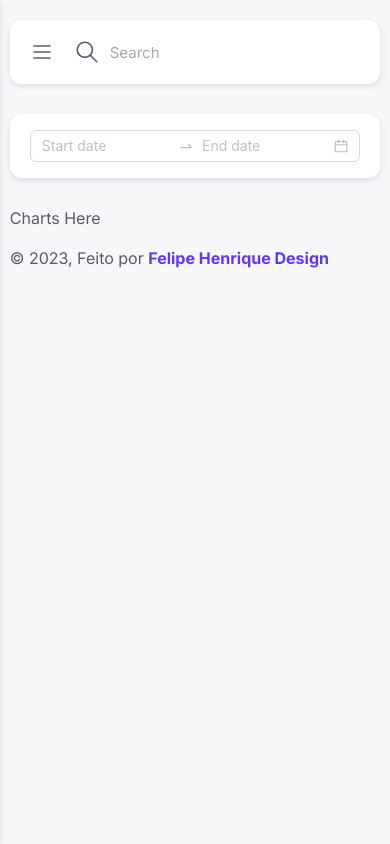
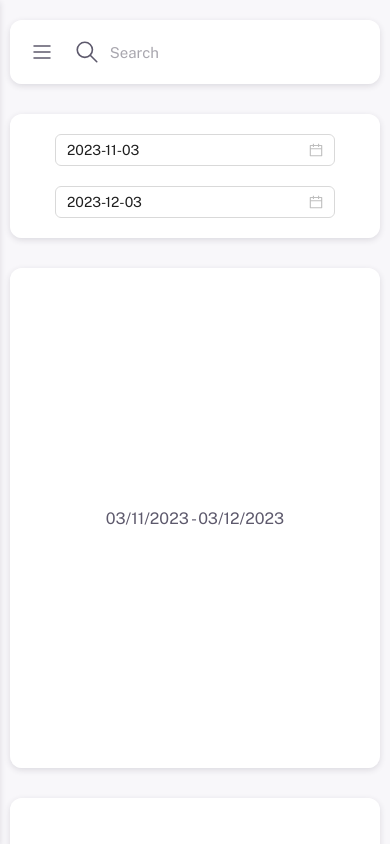
Before and after one commit to VictorBasso36/UI-UX-Dashboard-Next14, a Next.js app: page /Dashboard/Home in a window 390 px wide. Built offline with nearby package versions, Linux system fonts and the light colour scheme.

Commit message:
add items

```diff
--- a/app/Dashboard/Home/Home.module.css
+++ b/app/Dashboard/Home/Home.module.css
@@ -12,7 +12,166 @@
     padding-right: 20px;
     margin-top: 20px;
     display: flex;
+    flex-wrap: wrap;
     justify-content: center;
     align-items: center;
     margin-bottom: 30px;
 }
+
+
+.startDate{
+    min-width: 280px;
+    margin-right: 20px;
+}
+
+
+.endDate{
+    min-width: 280px;
+}
+
+.ChartsHere{
+    display: grid;
+    grid-template-columns: 1fr;
+    grid-template-rows: repeat(4, 1fr);
+    grid-column-gap: 0px;
+    grid-row-gap: 0px;
+}
+
+.chartBg{
+    background-color: var(--mainBackgroundColor);
+    box-shadow: var(--mainBoxShadown);
+    height: 500px;
+    border-radius: var(--border-radius);
+}
+
+
+.grid1{
+    display: grid;
+    grid-template-columns: repeat(2, 1fr);
+    grid-template-rows: 1fr;
+    grid-column-gap: 30px;
+    grid-row-gap: 30px;
+    margin-bottom: 30px;
+
+}
+
+.grid2{
+    display: grid;
+    grid-template-columns: 1fr;
+    grid-template-rows: 1fr;
+    grid-column-gap: 30px;
+    grid-row-gap: 30px;
+    margin-bottom: 30px;
+}
+
+.grid3{
+    display: grid;
+    grid-template-columns: 1.4fr 1fr;
+    grid-template-rows: 1fr;
+    grid-column-gap: 30px;
+    grid-row-gap: 30px;
+    margin-bottom: 30px;
+}
+
+.grid4{
+    display: grid;
+    grid-template-columns: repeat(2, 1fr);
+    grid-template-rows: 1fr;
+    grid-column-gap: 30px;
+    grid-row-gap: 30px;
+    margin-bottom: 30px;
+}
+
+
+
+@media screen and (max-width: 1150px){
+    .startDate{
+        margin-right: 0px;
+        margin-bottom: 20px;
+    }
+
+    .DataFilter{
+        width: 100%;
+        background-color: var(--mainBackgroundColor);
+        box-shadow: var(--mainBoxShadown);
+        border-radius: var(--border-radius);
+        height: unset;
+        padding-left: 20px;
+        padding-right: 20px;
+        padding-top: 20px;
+        padding-bottom: 20px;
+        margin-top: 20px;
+        display: flex;
+        flex-direction: column;
+        justify-content: center;
+        align-items: center;
+        margin-bottom: 30px;
+    }
+
+    .ChartsHere{
+        display: flex;
+        flex-direction: column;
+        grid-template-columns: unsetr;
+        grid-template-rows: unset;
+        grid-column-gap: unset;
+        grid-row-gap: unset;
+    }
+
+
+    .grid1{
+        display: flex;
+        flex-direction: column;
+        grid-template-columns: unset;
+        grid-template-rows: unset;
+        grid-column-gap: unset;
+        grid-row-gap: unset;
+        margin-bottom: 30px;
+
+    }
+
+    .grid1 .chartBg:last-child{
+        margin-top: 30px;
+    }
+
+    .grid2{
+        display: flex;
+        flex-direction: column;
+        grid-template-columns: unset;
+        grid-template-rows: unset;
+        grid-column-gap: unset;
+        grid-row-gap: unset;
+        margin-bottom: 30px;
+    }
+
+    .grid2 .chartBg:last-child{
+        margin-top: 30px;
+    }
+
+    .grid3{
+        display: flex;
+        flex-direction: column;
+        grid-template-columns: unset;
+        grid-template-rows: unset;
+        grid-column-gap: unset;
+        grid-row-gap: unset;
+        margin-bottom: 30px;
+    }
+
+    .grid3 .chartBg:last-child{
+        margin-top: 30px;
+    }
+
+    .grid4{
+        display: flex;
+        flex-direction: column;
+        grid-template-columns: unset;
+        grid-template-rows: unset;
+        grid-column-gap: unset;
+        grid-row-gap: unset;
+        margin-bottom: 30px;
+    }
+
+    .grid4 .chartBg:last-child{
+        margin-top: 30px;
+    }
+}
--- /dev/null
+++ b/app/Dashboard/Home/chart1.tsx
@@ -0,0 +1,63 @@
+"use client"
+import React, { useContext } from 'react';
+import Chart from 'react-apexcharts';
+import { DashboardContext } from '../layoutProvider';
+import styles from './Home.module.css';
+import dayjs from 'dayjs';
+
+export default function Chart1() {
+  const { start, end } = DashboardContext();
+
+  // const data = {
+  //   series: [
+  //     { name: 'Net Profit', data: [44, 55, 57, 56, 61, 58, 63, 60, 66] },
+  //     { name: 'Revenue', data: [76, 85, 101, 98, 87, 105, 91, 114, 94] },
+  //     { name: 'Free Cash Flow', data: [35, 41, 36, 26, 45, 48, 52, 53, 41] },
+  //   ],
+  //   options: {
+  //     chart: {
+  //       type: 'bar' as const,
+  //       height: 350,
+  //     },
+  //     plotOptions: {
+  //       bar: {
+  //         horizontal: false,
+  //         columnWidth: '55%',
+  //         endingShape: 'rounded',
+  //       },
+  //     },
+  //     dataLabels: {
+  //       enabled: false,
+  //     },
+  //     stroke: {
+  //       show: true,
+  //       width: 2,
+  //       colors: ['transparent'],
+  //     },
+  //     xaxis: {
+  //       categories: ['Feb', 'Mar', 'Apr', 'May', 'Jun', 'Jul', 'Aug', 'Sep', 'Oct'],
+  //     },
+  //     fill: {
+  //       opacity: 1,
+  //     },
+  //     tooltip: {
+  //       y: {
+  //         formatter: function (val: number) {
+  //           return '$ ' + val + ' thousands';
+  //         },
+  //       },
+  //     },
+  //   },
+  // };
+
+  return (
+    <section className={styles.main} style={{
+      width: '100%', height: '100%', display: 'flex', justifyContent: 'center', alignItems: 'center'
+    }}>
+      {/* <Chart options={data.options} series={data.series} type="bar" height={350} /> */}
+
+      {start && dayjs(start).format('DD/MM/YYYY')} {' -  '}
+      {end && dayjs(end).format('DD/MM/YYYY')}
+    </section>
+  );
+}
--- a/app/Dashboard/Home/page.tsx
+++ b/app/Dashboard/Home/page.tsx
@@ -1,18 +1,61 @@
+"use client"
+import { DashboardContext } from '../layoutProvider';
+import styles from './Home.module.css'
+import { Col, DatePicker, DatePickerProps, Space } from 'antd';
+const { RangePicker } = DatePicker;
+import dayjs from 'dayjs';
+import ptBR from 'antd/lib/locale/pt_BR'
+import Chart1 from './chart1';
 
+export default function Home() {
 
-"use client"
-import styles from './Home.module.css'
-import { DatePicker, Space } from 'antd';
-const { RangePicker } = DatePicker;
-
-export default function Teste() {
+  const {setStart, start, end, setEnd, } = DashboardContext()
+  const onChangeStart: DatePickerProps['onChange'] = (date, dateString) => {
+    setStart(dayjs(dateString).toDate());
+    console.log(dayjs(dateString).toDate())
+  };
+  const onChangeEnd: DatePickerProps['onChange'] = (date, dateString) => {
+    setEnd(dayjs(dateString).toDate());
+    console.log(dayjs(dateString).toDate())
+  };
   return (
     <section className={styles.main}>
       <div className={styles.DataFilter}>
-        <RangePicker />
+
+          <DatePicker allowClear={false} className={styles.startDate} value={dayjs(start)} onChange={onChangeStart} placeholder='Data inicial' />
+          <DatePicker allowClear={false} className={styles.endDate} value={dayjs(end)} onChange={onChangeEnd} placeholder='Data final'/>
+
       </div>
       <div className={styles.ChartsHere}>
-          Charts Here
+        <div className={styles.grid1}>
+          <div className={styles.chartBg}>
+            <Chart1 />
+          </div>
+          <div className={styles.chartBg}>
+            <Chart1 />
+          </div>
+        </div>
+        <div className={styles.grid2}>
+          <div className={styles.chartBg}>
+            <Chart1 />
+          </div>
+        </div>
+        <div className={styles.grid3}>
+          <div className={styles.chartBg}>
+            <Chart1 />
+          </div>
+          <div className={styles.chartBg}>
+            <Chart1 />
+          </div>
+        </div>
+        <div className={styles.grid4}>
+          <div className={styles.chartBg}>
+            <Chart1 />
+          </div>
+          <div className={styles.chartBg}>
+            <Chart1 />
+          </div>
+        </div>
       </div>
     </section>
   )
--- a/app/Dashboard/layout.module.css
+++ b/app/Dashboard/layout.module.css
@@ -6,10 +6,13 @@
     grid-column-gap: 0px;
     grid-row-gap: 0px;
 
+
 }
 
 .contentItem{
     width: 100%;
+    height: 100vh;
+    overflow-y: scroll;
     display: flex;
     align-items: flex-start;
     justify-content: center;
--- a/app/Dashboard/layoutProvider.tsx
+++ b/app/Dashboard/layoutProvider.tsx
@@ -2,6 +2,8 @@
 import { useRouter } from 'next/router'
 import { createContext, useContext, useEffect, useState, ReactNode } from 'react'
 import { useSearchParams } from 'next/navigation'
+import dayjs from 'dayjs';
+
 
 interface OpenProviderProps {
   children: ReactNode;
@@ -10,15 +12,27 @@ interface OpenProviderProps {
 interface OpenContextType {
     open: boolean;
     setOpen: (value: boolean) => void;
+
     openSearch: boolean;
     setOpenSearch: (value: boolean) => void;
+
+    start: Date | null,
+    setStart: (value: Date) => void,
+    end: Date | null,
+    setEnd: (value: Date) => void,
 }
 
 const OpenContext = createContext<OpenContextType>({
     open: true,
     setOpen: () => {},
+
     openSearch: false,
     setOpenSearch: () => {},
+
+    start: dayjs().subtract(30, 'days').toDate(),
+    setStart: () => {},
+    end: dayjs().toDate(),
+    setEnd: () => {},
 })
 
 export function DashboardProvider({ children }: OpenProviderProps) {
@@ -28,9 +42,13 @@ export function DashboardProvider({ children }: OpenProviderProps) {
     //SearchBarProvider
     const[openSearch, setOpenSearch] = useState<boolean>(false)
 
+    //HomeEndDate and HomeStartDate
+    const [start, setStart] = useState<Date | null>(dayjs().subtract(30, 'days').toDate());
+    const [end, setEnd] = useState<Date | null>(dayjs().toDate());
+    console.log(end, start)
     return (
         <OpenContext.Provider
-        value={{ open, setOpen, setOpenSearch, openSearch }}
+        value={{ open, setOpen, setOpenSearch, openSearch, end, setEnd, setStart, start }}
         >
         {children}
         </OpenContext.Provider>
--- a/app/globals.css
+++ b/app/globals.css
@@ -32,11 +32,12 @@ html,
 body {
   max-width: 100vw;
   color: var(--textColor);
-  overflow-x: hidden;
+
+  background-color: var(--mainBodyBackground);
 }
 
 body {
-  background-color: var(--mainBodyBackground);
+  overflow: hidden;
 }
 
 a {
--- a/app/layout.tsx
+++ b/app/layout.tsx
@@ -1,8 +1,10 @@
 import type { Metadata } from 'next'
-import { Inter } from 'next/font/google'
+import { Public_Sans } from 'next/font/google'
 import './globals.css'
 
-const inter = Inter({ subsets: ['latin'] })
+import { ConfigProvider } from 'antd'
+
+const public_sans = Public_Sans({ subsets: ['latin'],weight: ['100', '200', '300','400', '500', '600', '700', '800', '900'], variable: '--Public_Sans' })
 
 export const metadata: Metadata = {
   title: 'Dashboard Taxi Digital - A evolução do táxi.',
@@ -18,8 +20,21 @@ export default function RootLayout({
   children: React.ReactNode
 }) {
   return (
-    <html lang="en">
-      <body className={inter.className}>{children}</body>
-    </html>
+
+    <ConfigProvider
+      theme={{
+        token: {
+
+          colorPrimary: '#fbdc00',
+          fontFamily: 'var(--Public_Sans)'
+
+        },
+      }}
+    >
+      <html lang="en">
+        <body className={public_sans.className}>{children}</body>
+      </html>
+    </ConfigProvider>
+
   )
 }
--- a/package.json
+++ b/package.json
@@ -14,8 +14,10 @@
     "@mui/material": "^5.14.19",
     "@mui/x-date-pickers": "^6.18.2",
     "antd": "^5.11.5",
+    "apexcharts": "^3.44.1",
     "next": "14.0.3",
     "react": "^18",
+    "react-apexcharts": "^1.4.1",
     "react-dom": "^18"
   },
   "devDependencies": {
--- a/tsconfig.json
+++ b/tsconfig.json
@@ -1,6 +1,12 @@
 {
   "compilerOptions": {
     "target": "es5",
+    "types": [
+      "node",
+      "react",
+      "react-dom",
+      "@types/apexcharts",
+    ],
     "lib": ["dom", "dom.iterable", "esnext"],
     "allowJs": true,
     "skipLibCheck": true,
```
Also changed, not shown: 1 other file (tests, documents, lock files or other folders).
